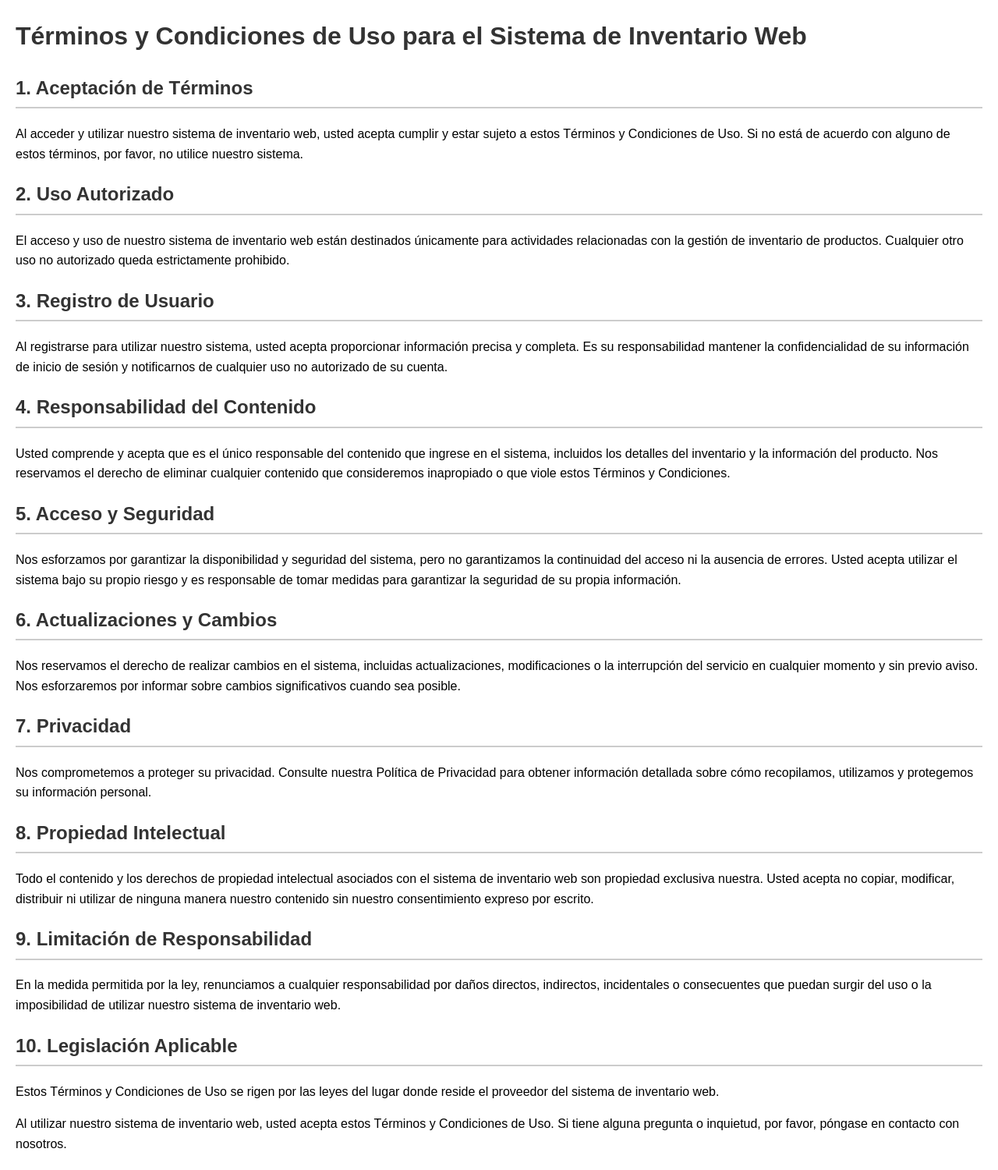
After one commit to JeremyContreras7/InventarioWEB, a PHP site: page /ayuda.php in a window 1280 px wide. The commit adds this page. Shown: the whole page at 78% size. Run offline with PHP 8.4, Linux system fonts and the light colour scheme.

Commit message:
version 1.6

```diff
--- a/Vista/Admin/HomeAdmin.php
+++ b/Vista/Admin/HomeAdmin.php
@@ -1,3 +1,4 @@
+
 <!DOCTYPE html>
 <html lang="en">
 <head>
--- a/Vista/IngresarProductos.php
+++ b/Vista/IngresarProductos.php
@@ -94,6 +94,7 @@ $num_rows = $result->num_rows;
         <img id="imagen-preview" src="#" alt="Vista Previa de la Foto" style="display: none;"><br><br>
 
         <button type="submit">Guardar Datos</button>
+        <button onclick="history.back()">Volver</button>
     </form>
 
 
--- /dev/null
+++ b/ayuda.php
@@ -0,0 +1,47 @@
+<!DOCTYPE html>
+<html lang="es">
+<head>
+    <title>Términos y Condiciones de Uso</title>
+    <meta charset="UTF-8">
+    <link rel="stylesheet" href="css/terminos.css">
+    <link rel="icon" href="img/logo.png">
+    <meta name="viewport" content="width=device-width, initial-scale=1.0">
+</head>
+<body>
+    <h1>Términos y Condiciones de Uso para el Sistema de Inventario Web</h1>
+
+    <h2>1. Aceptación de Términos</h2>
+    <p>Al acceder y utilizar nuestro sistema de inventario web, usted acepta cumplir y estar sujeto a estos Términos y Condiciones de Uso. Si no está de acuerdo con alguno de estos términos, por favor, no utilice nuestro sistema.</p>
+
+    <h2>2. Uso Autorizado</h2>
+    <p>El acceso y uso de nuestro sistema de inventario web están destinados únicamente para actividades relacionadas con la gestión de inventario de productos. Cualquier otro uso no autorizado queda estrictamente prohibido.</p>
+
+    <h2>3. Registro de Usuario</h2>
+    <p>Al registrarse para utilizar nuestro sistema, usted acepta proporcionar información precisa y completa. Es su responsabilidad mantener la confidencialidad de su información de inicio de sesión y notificarnos de cualquier uso no autorizado de su cuenta.</p>
+
+    <h2>4. Responsabilidad del Contenido</h2>
+    <p>Usted comprende y acepta que es el único responsable del contenido que ingrese en el sistema, incluidos los detalles del inventario y la información del producto. Nos reservamos el derecho de eliminar cualquier contenido que consideremos inapropiado o que viole estos Términos y Condiciones.</p>
+
+    <h2>5. Acceso y Seguridad</h2>
+    <p>Nos esforzamos por garantizar la disponibilidad y seguridad del sistema, pero no garantizamos la continuidad del acceso ni la ausencia de errores. Usted acepta utilizar el sistema bajo su propio riesgo y es responsable de tomar medidas para garantizar la seguridad de su propia información.</p>
+
+    <h2>6. Actualizaciones y Cambios</h2>
+    <p>Nos reservamos el derecho de realizar cambios en el sistema, incluidas actualizaciones, modificaciones o la interrupción del servicio en cualquier momento y sin previo aviso. Nos esforzaremos por informar sobre cambios significativos cuando sea posible.</p>
+
+    <h2>7. Privacidad</h2>
+    <p>Nos comprometemos a proteger su privacidad. Consulte nuestra Política de Privacidad para obtener información detallada sobre cómo recopilamos, utilizamos y protegemos su información personal.</p>
+
+    <h2>8. Propiedad Intelectual</h2>
+    <p>Todo el contenido y los derechos de propiedad intelectual asociados con el sistema de inventario web son propiedad exclusiva nuestra. Usted acepta no copiar, modificar, distribuir ni utilizar de ninguna manera nuestro contenido sin nuestro consentimiento expreso por escrito.</p>
+
+    <h2>9. Limitación de Responsabilidad</h2>
+    <p>En la medida permitida por la ley, renunciamos a cualquier responsabilidad por daños directos, indirectos, incidentales o consecuentes que puedan surgir del uso o la imposibilidad de utilizar nuestro sistema de inventario web.</p>
+
+    <h2>10. Legislación Aplicable</h2>
+    <p>Estos Términos y Condiciones de Uso se rigen por las leyes del lugar donde reside el proveedor del sistema de inventario web.</p>
+
+
+
+    <p>Al utilizar nuestro sistema de inventario web, usted acepta estos Términos y Condiciones de Uso. Si tiene alguna pregunta o inquietud, por favor, póngase en contacto con nosotros.</p>
+</body>
+</html>
--- /dev/null
+++ b/css/terminos.css
@@ -0,0 +1,18 @@
+body {
+    font-family: Arial, sans-serif;
+    line-height: 1.6;
+    margin: 20px;
+}
+
+h1, h2 {
+    color: #333;
+}
+
+h2 {
+    border-bottom: 2px solid #ccc;
+    padding-bottom: 5px;
+}
+
+p {
+    margin-bottom: 15px;
+}
--- a/registrar.php
+++ b/registrar.php
@@ -38,7 +38,7 @@
 				<option value="GESTION">GESTION</option>
 				</option>
 				</select>
-				<input type="checkbox" class="checkboxvai" required><a href="Ayuda.html">He leído y acepto los términos y condiciones de uso.</a>
+				<input type="checkbox" class="checkboxvai" required><a href="ayuda.php">He leído y acepto los términos y condiciones de uso.</a>
                 <button type="submit" type="button" name="btnregistrarx">Registrar</button>
         </form>
                 </center>
```
Also changed, not shown: Ayuda.html (deleted, +0 -13 lines).
